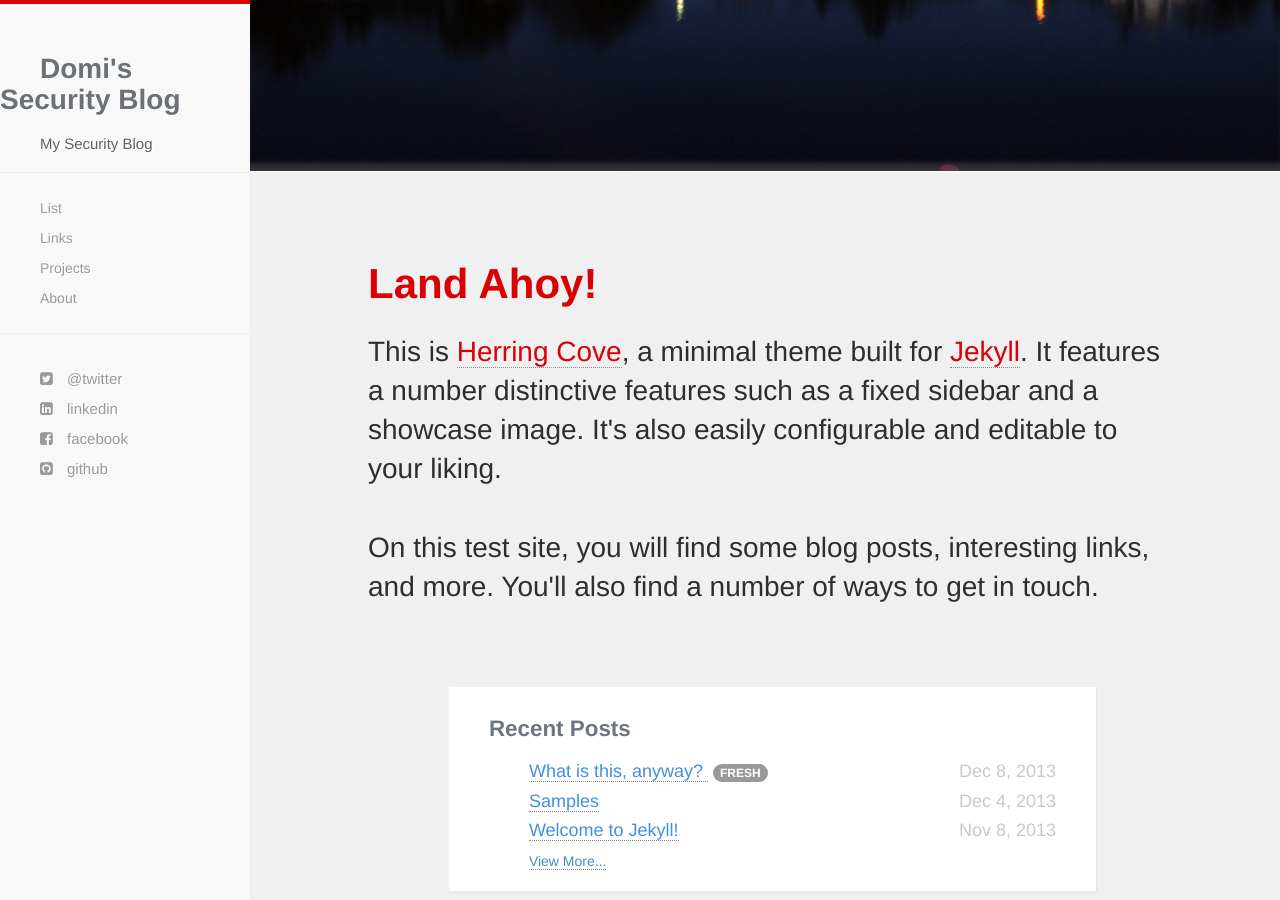
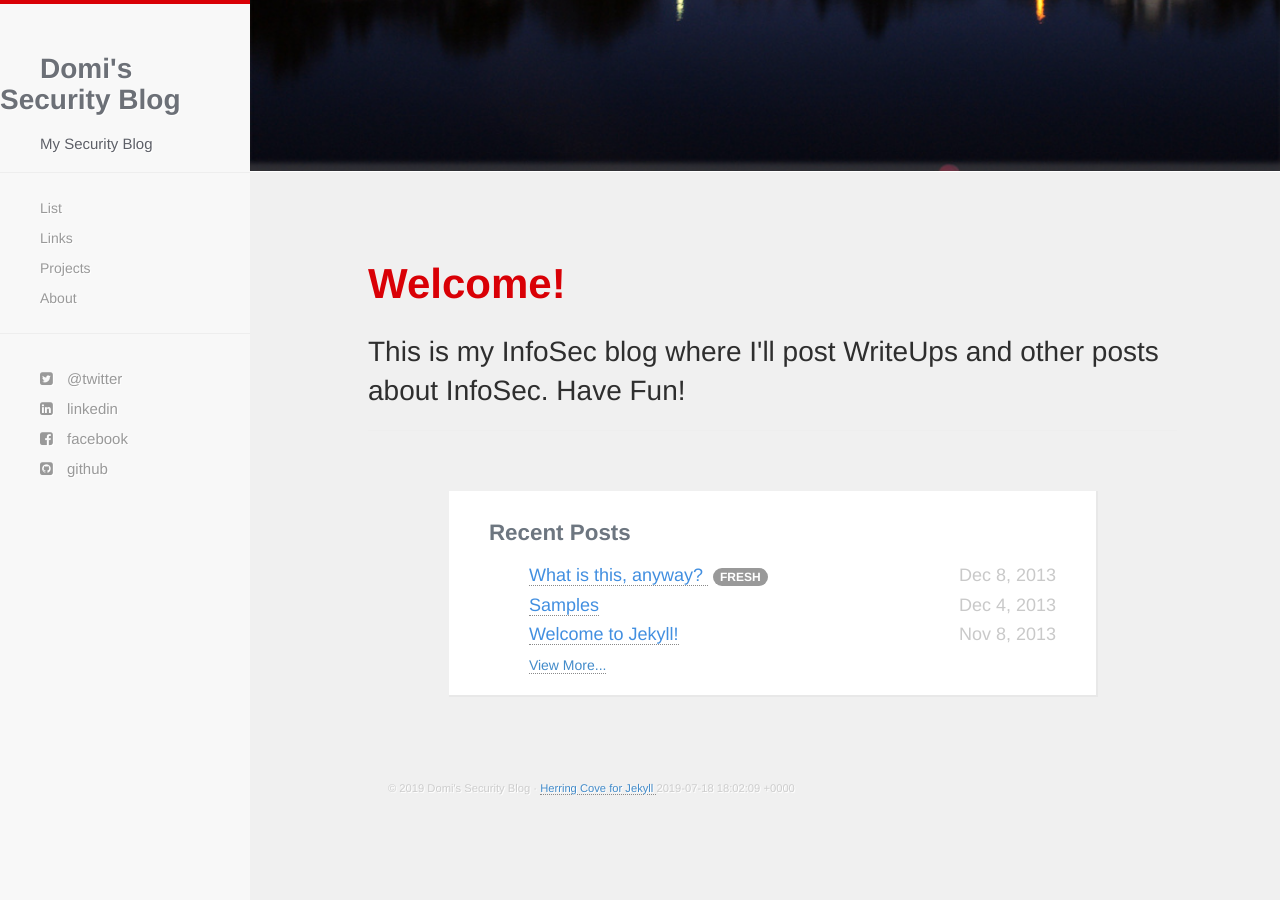
Before and after one commit to PhaNDoMs/PhaNDoMs.github.io, a Jekyll site: the page built from index.html, in a window 1280 px wide and 900 px high, scrolled down 532 px. Built offline with Jekyll 4.4.1, drawn with Linux system fonts in a browser that asks for light colours; nearby versions of some CDN libraries; Markdown is read by kramdown in place of the engine named in the settings; after the commit the page ends 1333 px from its top, so only the background shows below that.

Commit message:
Update greeting.html

```diff
--- a/_includes/greeting.html
+++ b/_includes/greeting.html
@@ -1,8 +1,8 @@
   </div>
   <div class="container">
     <div id="welcome-greeting">
-      <h1>Land Ahoy!</h1>
-      <h2>This is <a href="https://github.com/arnp/herring-cove">Herring Cove</a>, a minimal theme built for <a href="http://jekyllrb.com"> Jekyll</a>. It features a number distinctive features such as a fixed sidebar and a showcase image. It's also easily configurable and editable to your liking. <br><br> On this test site, you will find some blog posts, interesting links, and more. You'll also find a number of ways to get in touch.</h2>
+      <h1>Welcome!</h1>
+      <h2>This is my InfoSec blog where I'll post WriteUps and other posts about InfoSec. Have Fun!</h2>
       <hr />
     </div>
   </div>
```
